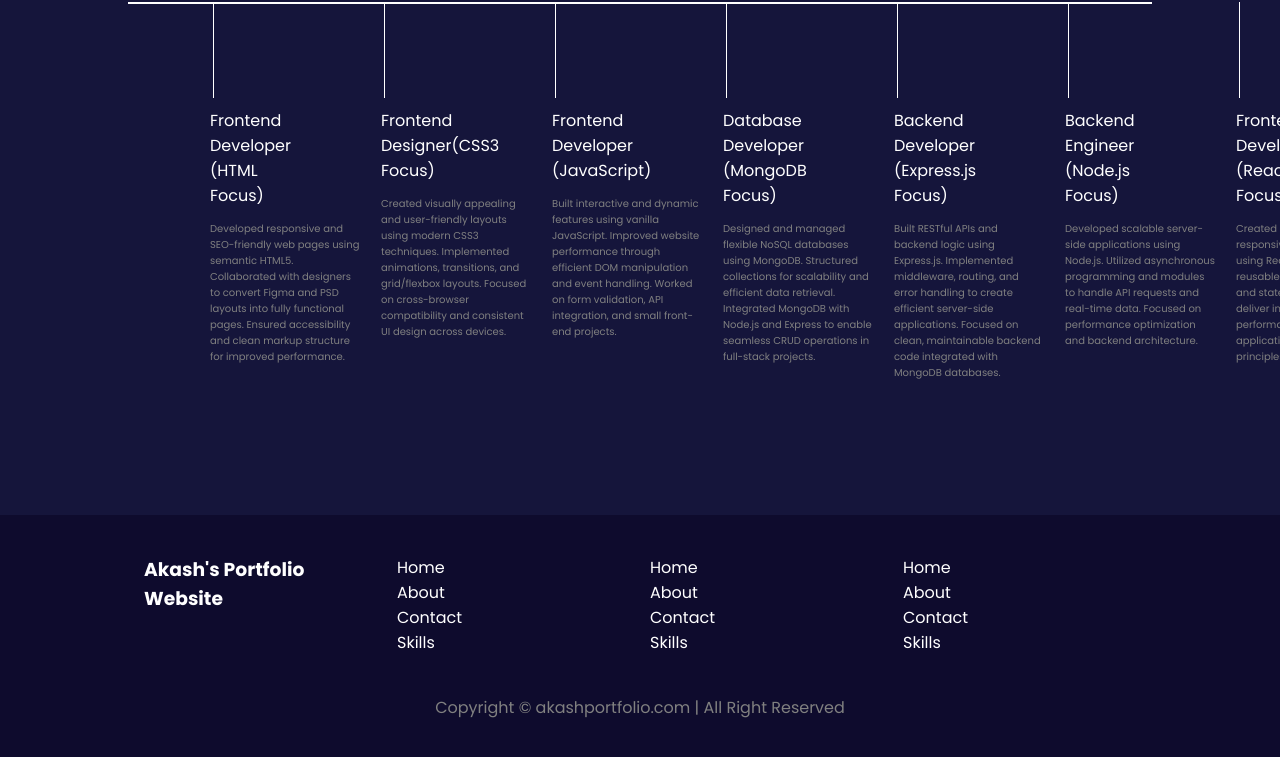
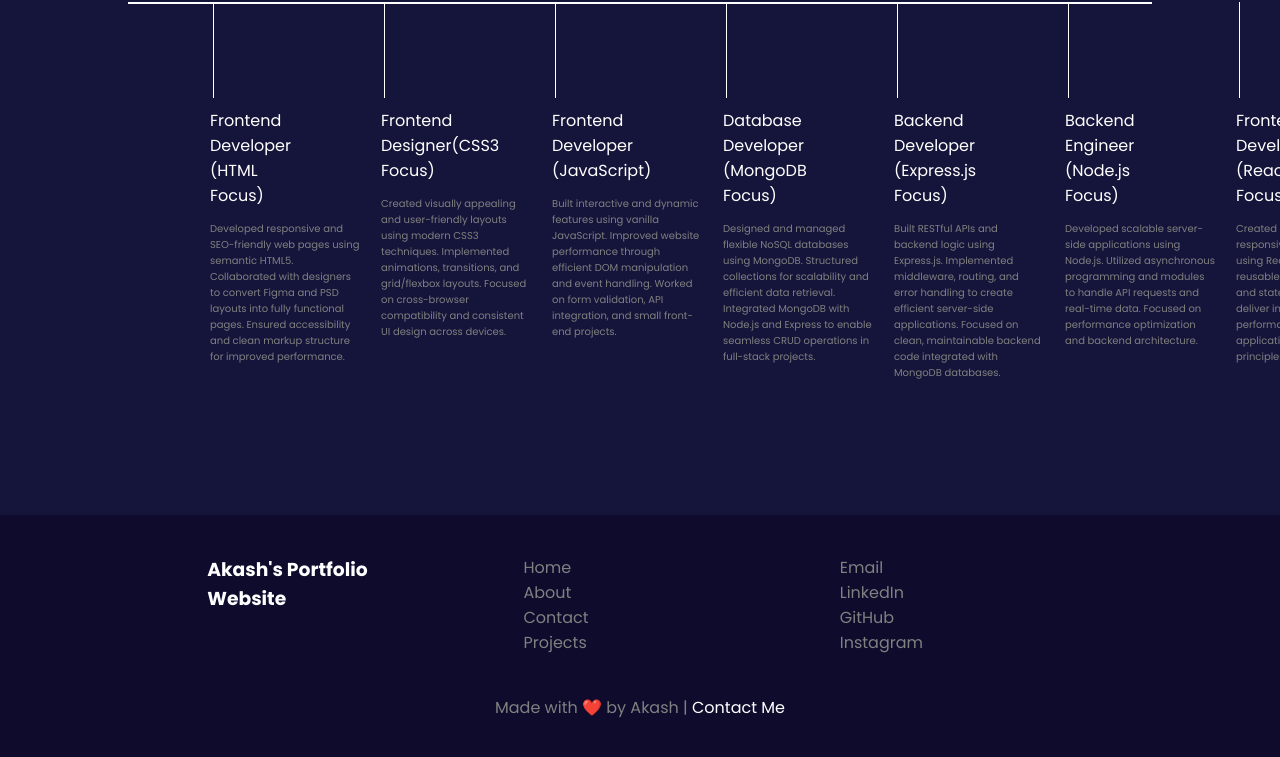
Before and after one commit to akashzone/akashxdev-portfolio, a website: page index.html in a window 1280 px wide. Shown: the part 847-1604 px from the top of the page. Drawn offline with nearby package versions, Linux system fonts and the light colour scheme.

Commit message:
style: made some changes on footer

```diff
--- a/index.html
+++ b/index.html
@@ -150,6 +150,14 @@
         color: gray;
         padding-bottom: 40px;
       }
+      .footer-rights a{
+        text-decoration: none;
+        color: white;
+      }
+
+      footer li{
+        color: gray;
+      }
     </style>
   </head>
   <body>
@@ -159,7 +167,7 @@
         <div class="right">
           <ul>
             <li><a href="/">Home</a></li>
-            <li><a href="/">Skills</a></li>c
+            <li><a href="/">Skills</a></li>
             <li><a href="/">About</a></li>
             <li><a href="/">Contact</a></li>
           </ul>
@@ -285,29 +293,20 @@
             <li>Home</li>
             <li>About</li>
             <li>Contact</li>
-            <li>Skills</li>
+            <li>Projects</li>
           </ul>
         </div>
         <div class="footer-third">
           <ul>
-            <li>Home</li>
-            <li>About</li>
-            <li>Contact</li>
-            <li>Skills</li>
+            <li>Email</li>
+            <li>LinkedIn</li>
+            <li>GitHub</li>
+            <li>Instagram</li>
           </ul>
         </div>
-        <div class="footer-fourth">
-          <ul>
-            <li>Home</li>
-            <li>About</li>
-            <li>Contact</li>
-            <li>Skills</li>
-          </ul>
-        </div>
-
       </div>
       <div class="footer-rights">
-          Copyright &copy; akashportfolio.com | All Right Reserved
+          <p>Made with ❤️ by Akash | <a href="mailto:akash@example.com">Contact Me</a></p>
         </div>
     </footer>
 
```
